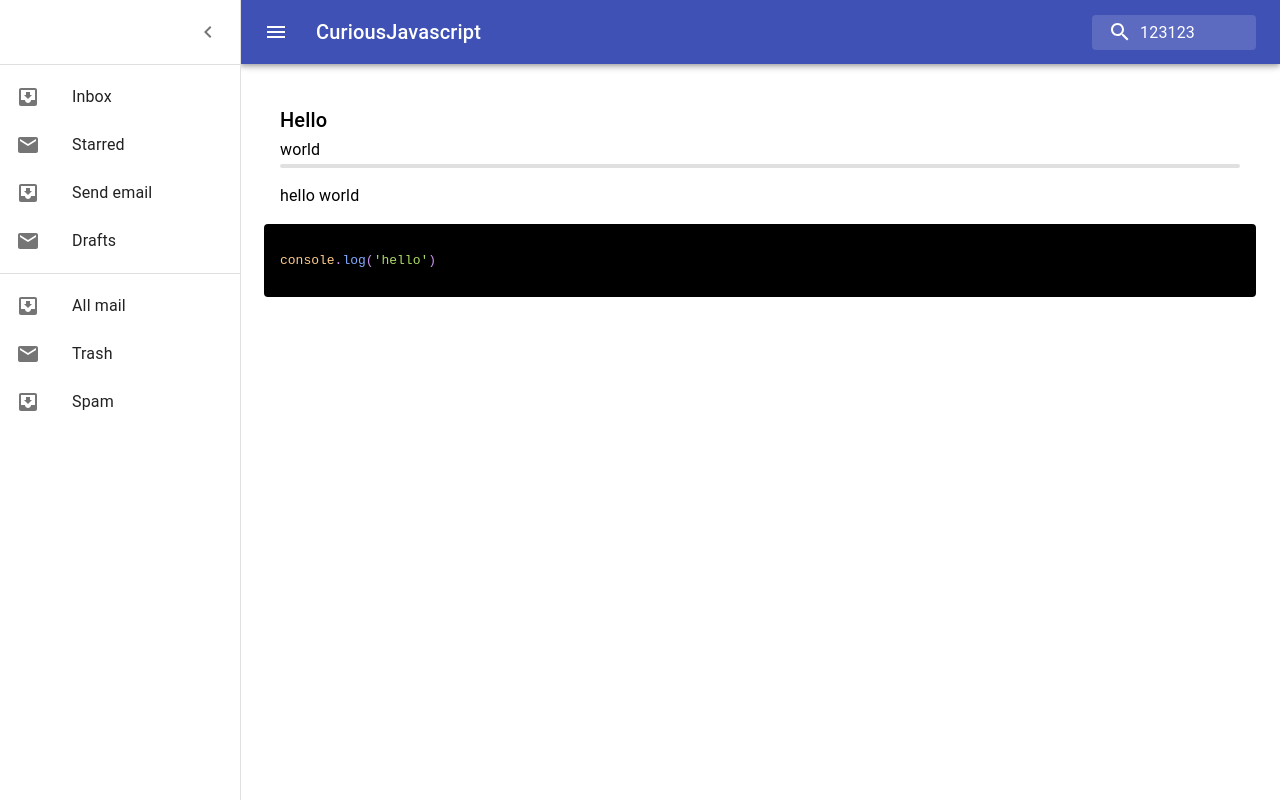
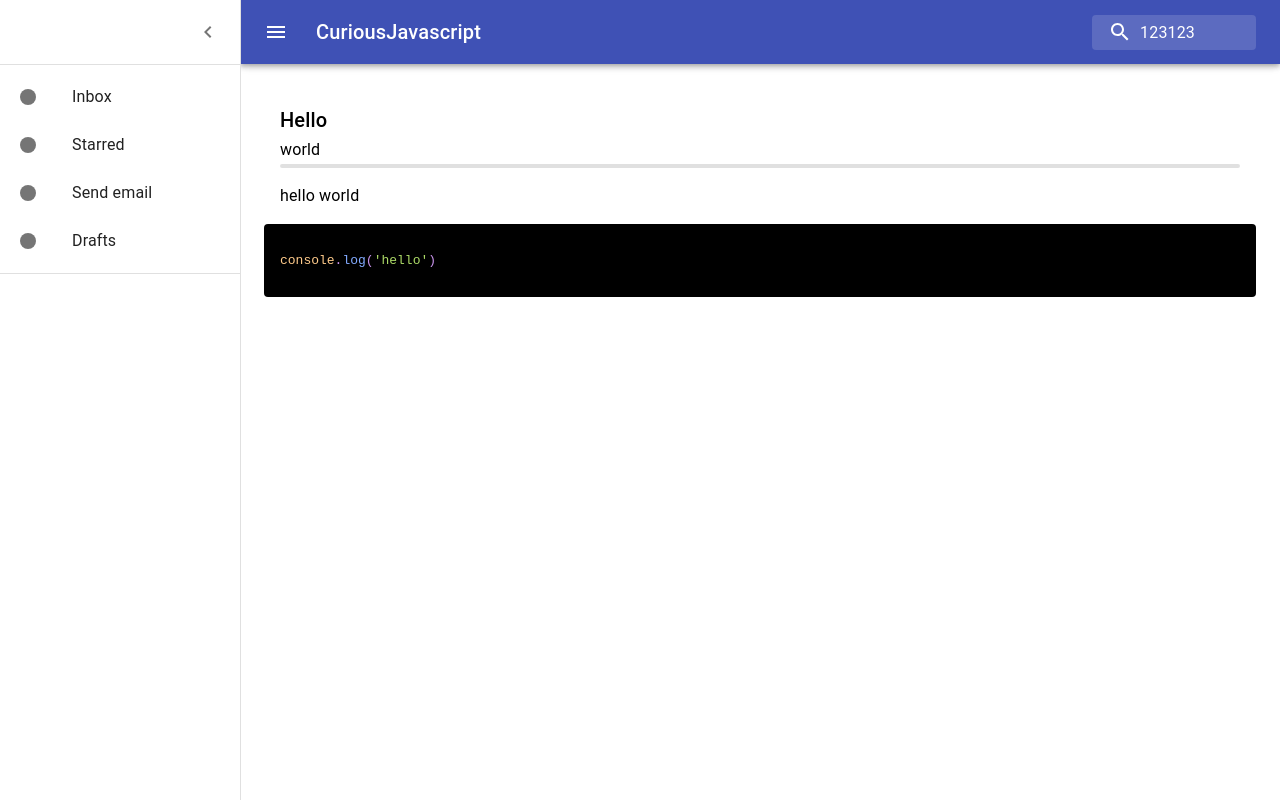
Before and after one commit to bert-bae/curious-javascript, a React (Create React App) app: page / in a window 1280 px wide. Built offline with nearby package versions, Linux system fonts and the light colour scheme.

Commit message:
Integrate menu drawer group

```diff
--- a/src/components/menu-drawer/menu-drawer-list-group.tsx
+++ b/src/components/menu-drawer/menu-drawer-list-group.tsx
@@ -1,4 +1,5 @@
 import React from "react";
+import Divider from "@material-ui/core/Divider";
 import List from "@material-ui/core/List";
 import ListItem from "@material-ui/core/ListItem";
 import ListItemIcon from "@material-ui/core/ListItemIcon";
@@ -13,6 +14,7 @@ export type MenuDrawerListGroupProps = {
     variant?: "Article" | "Code";
     onListItemClick: () => void;
   }[];
+  showDivider?: boolean;
 };
 
 const ListVariantIcon = {
@@ -22,11 +24,13 @@ const ListVariantIcon = {
 
 const MenuDrawerListGroup: React.FC<MenuDrawerListGroupProps> = ({
   listItems,
+  showDivider,
 }) => {
   return (
+    <>
       <List>
-      {listItems.map((item, index) => (
-        <ListItem button key={item.label}>
+        {listItems.map((item) => (
+          <ListItem button key={item.label} onClick={item.onListItemClick}>
             <ListItemIcon>
               {item.variant ? (
                 ListVariantIcon[item.variant]
@@ -38,6 +42,8 @@ const MenuDrawerListGroup: React.FC<MenuDrawerListGroupProps> = ({
           </ListItem>
         ))}
       </List>
+      {showDivider && <Divider />}
+    </>
   );
 };
 
--- a/src/components/menu-drawer/menu-drawer.tsx
+++ b/src/components/menu-drawer/menu-drawer.tsx
@@ -12,7 +12,6 @@ import ListItemIcon from "@material-ui/core/ListItemIcon";
 import ListItemText from "@material-ui/core/ListItemText";
 import InboxIcon from "@material-ui/icons/MoveToInbox";
 import MailIcon from "@material-ui/icons/Mail";
-
 import MenuDrawerListGroup from "./menu-drawer-list-group";
 
 export const drawerWidth = 240;
@@ -57,6 +56,14 @@ const MenuDrawer: React.FC<MenuDrawerProps> = (props) => {
   const classes = useStyles();
   const theme = useTheme();
 
+  const listItemExample = ["Inbox", "Starred", "Send email", "Drafts"].map(
+    (item) => {
+      return {
+        label: item,
+        onListItemClick: () => alert(`Action for ${item} not implemented`),
+      };
+    }
+  );
   return (
     <Drawer
       className={clsx(classes.drawer, {
@@ -79,27 +86,7 @@ const MenuDrawer: React.FC<MenuDrawerProps> = (props) => {
         </IconButton>
       </div>
       <Divider />
-      <List>
-        {["Inbox", "Starred", "Send email", "Drafts"].map((text, index) => (
-          <ListItem button key={text}>
-            <ListItemIcon>
-              {index % 2 === 0 ? <InboxIcon /> : <MailIcon />}
-            </ListItemIcon>
-            <ListItemText primary={text} />
-          </ListItem>
-        ))}
-      </List>
-      <Divider />
-      <List>
-        {["All mail", "Trash", "Spam"].map((text, index) => (
-          <ListItem button key={text}>
-            <ListItemIcon>
-              {index % 2 === 0 ? <InboxIcon /> : <MailIcon />}
-            </ListItemIcon>
-            <ListItemText primary={text} />
-          </ListItem>
-        ))}
-      </List>
+      <MenuDrawerListGroup listItems={listItemExample} showDivider />
     </Drawer>
   );
 };
```
Lines whose indentation alone changed are shown as unchanged.
